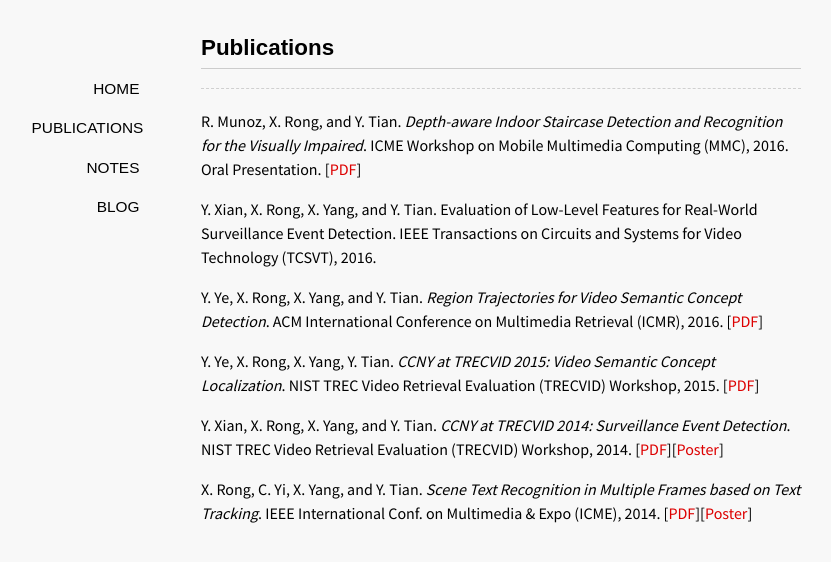
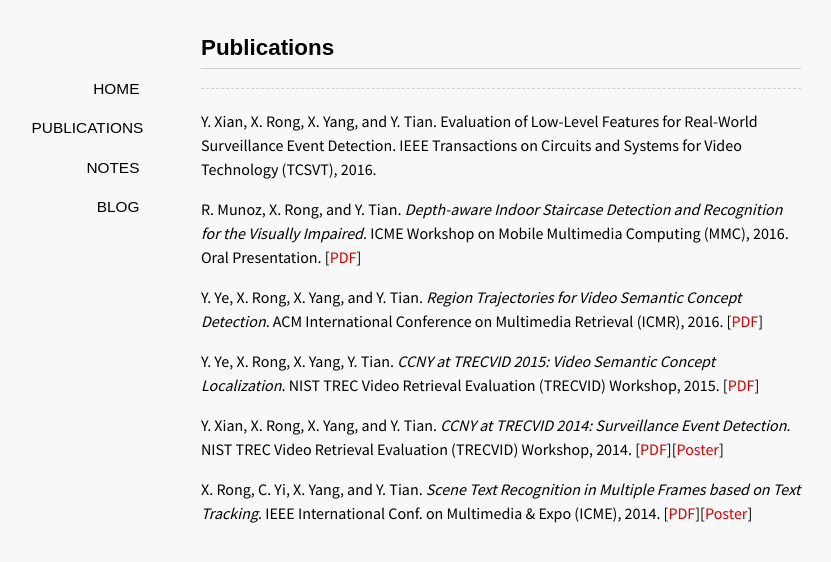
Before and after one commit to ionvision/ionvision.github.io.bk, a Jekyll site: the page built from publications/index.md, in a window 1280 px wide. Shown: the top 562 px of the page, without its empty margins (139-970 px from the left). Built offline with Jekyll 4.4.1, drawn with Linux system fonts in a browser that asks for light colours; some web fonts are replaced.

```diff
--- a/publications/index.md
+++ b/publications/index.md
@@ -5,10 +5,9 @@ comments: false
 ---
 
 --------------------------------------------------------------------------------
+Y. Xian, X. Rong, X. Yang, and Y. Tian. Evaluation of Low-Level Features for Real-World Surveillance Event Detection. IEEE Transactions on Circuits and Systems for Video Technology (TCSVT), 2016.
 
 R. Munoz, X. Rong, and Y. Tian. *Depth-aware Indoor Staircase Detection and Recognition for the Visually Impaired*. ICME Workshop on Mobile Multimedia Computing (MMC), 2016\. Oral Presentation. [[PDF](/publications/pdf/MMC16.pdf)]
-
-Y. Xian, X. Rong, X. Yang, and Y. Tian. Evaluation of Low-Level Features for Real-World Surveillance Event Detection. IEEE Transactions on Circuits and Systems for Video Technology (TCSVT), 2016.
 
 Y. Ye, X. Rong, X. Yang, and Y. Tian. *Region Trajectories for Video Semantic Concept Detection*. ACM International Conference on Multimedia Retrieval (ICMR), 2016\. [[PDF](/publications/pdf/ICMR16.pdf)]
 
```
